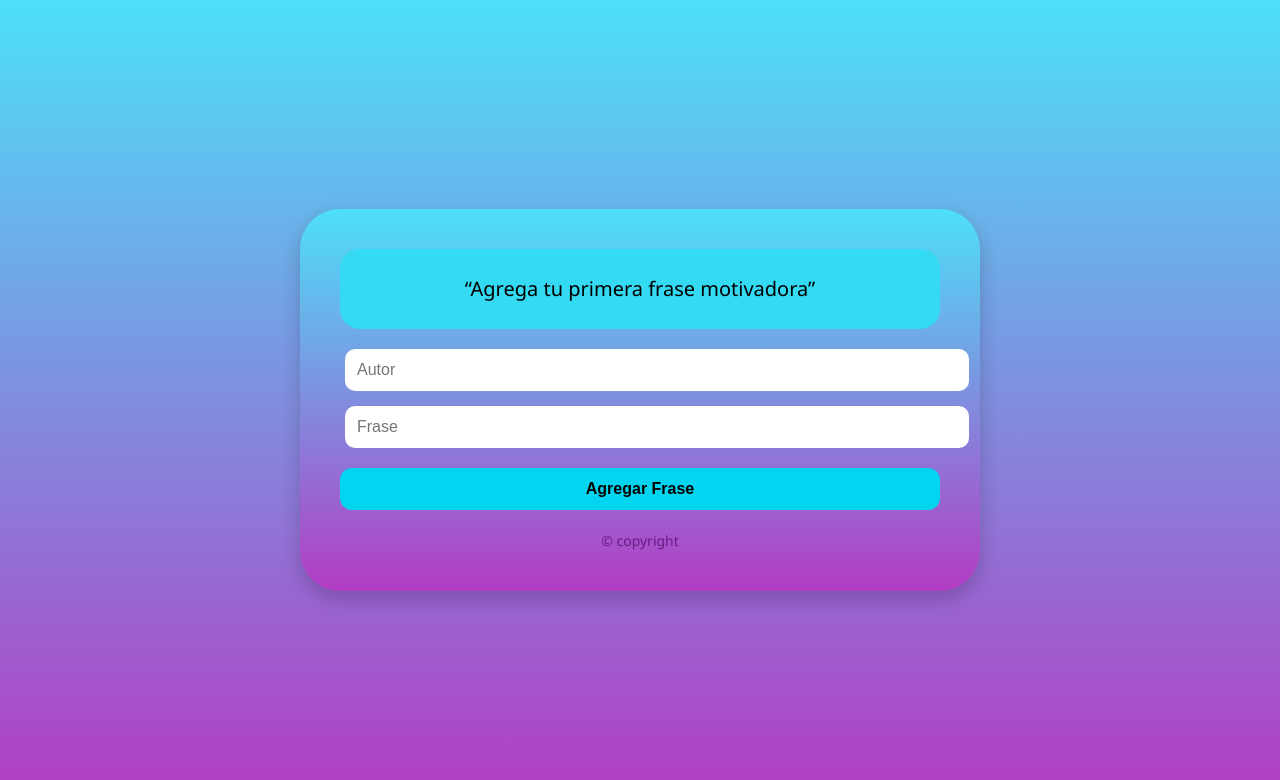
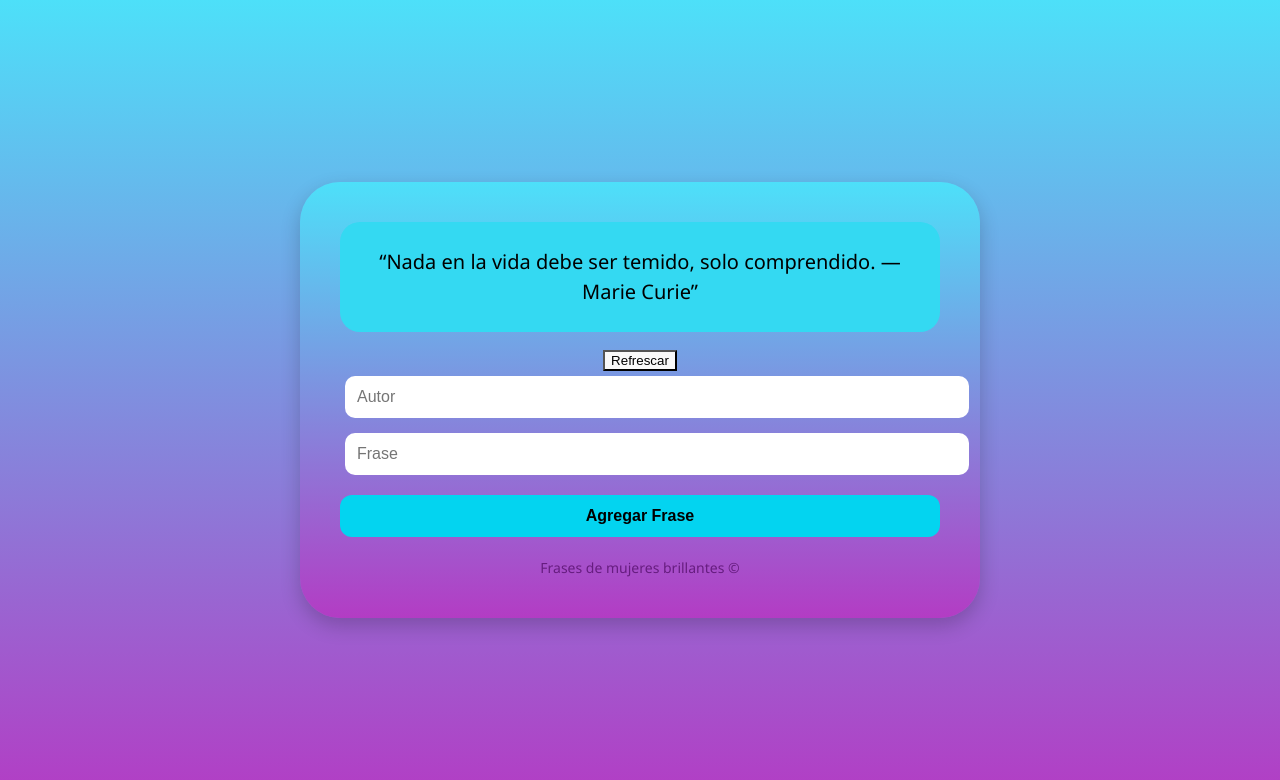
Before and after one commit to sofiatoroviafara01/empowering-phrases, a React (Vite) app: page / in a window 1280 px wide. Shown: the top 780 px of the page. Built offline with nearby package versions, Linux system fonts and the light colour scheme.

Commit message:
añadimos frases predeterminadas

```diff
--- a/src/components/Form/Form.jsx
+++ b/src/components/Form/Form.jsx
@@ -1,11 +1,38 @@
-import { useState } from "react";
+import { useState, useEffect } from "react";
 import "./form.css";
 
 function MotivationalPhrases() {
+  const defaultPhrases = [
+    "Nada en la vida debe ser temido, solo comprendido. — Marie Curie",
+    "El conocimiento es poder. — Frances Wright",
+    "No puedes esperar a tener una vida sencilla, crea una vida fuerte. — Eleanor Roosevelt",
+    "Las mujeres que cambian el mundo no esperan permiso. — Amelia Earhart",
+    "La innovación no es un lujo, es una necesidad para avanzar. — Ada Lovelace",
+    "Las oportunidades no pasan, las creas. — Coco Chanel",
+    "Sé valiente y actúa como si fuera imposible fallar. — Dorothy Sayers",
+    "Piensa como una reina. Una reina no tiene miedo de fracasar. — Oprah Winfrey",
+    "El futuro pertenece a quienes creen en la belleza de sus sueños. — Eleanor Roosevelt",
+    "Lo importante es no dejar de cuestionar. — Maria Mitchell",
+    "He aprendido que el coraje no es la ausencia de miedo, sino el triunfo sobre él. — Maya Angelou"
+  ];
+
   const [phrases, setPhrases] = useState([]);
   const [author, setAuthor] = useState("");
   const [phraseText, setPhraseText] = useState("");
   const [editingPhraseId, setEditingPhraseId] = useState(null);
+  const [defaultPhraseIndex, setDefaultPhraseIndex] = useState(0);
+  const [fadeClass, setFadeClass] = useState("fade-in");
+
+  useEffect(() => {
+    const storedPhrases = localStorage.getItem("phrases");
+    if (storedPhrases) {
+      setPhrases(JSON.parse(storedPhrases));
+    }
+  }, []);
+
+  useEffect(() => {
+    localStorage.setItem("phrases", JSON.stringify(phrases));
+  }, [phrases]);
 
   const handleEdit = (id) => {
     const phraseToEdit = phrases.find((phrase) => phrase.id === id);
@@ -61,14 +88,28 @@ function MotivationalPhrases() {
     setPhraseText("");
   };
 
+  const handleRefreshDefaultPhrase = () => {
+    setFadeClass("fade-out");
+    setTimeout(() => {
+      setDefaultPhraseIndex((prevIndex) => (prevIndex + 1) % defaultPhrases.length);
+      setFadeClass("fade-in");
+    }, 300);
+  };
+
+  const displayedPhrase =
+    phrases.length > 0
+      ? `“${phrases[Math.floor(Math.random() * phrases.length)].phrase}”`
+      : `“${defaultPhrases[defaultPhraseIndex]}”`;
 
   return (
     <div className="form-container">
-      <div className="form-quote">
-  {phrases.length > 0
-    ? `“${phrases[Math.floor(Math.random() * phrases.length)].phrase}”`
-    : '“Agrega tu primera frase motivadora”'}
-</div>
+      <div className={`form-quote ${fadeClass}`}>{displayedPhrase}</div>
+
+      {phrases.length === 0 && (
+        <button className="refresh-button" onClick={handleRefreshDefaultPhrase}>
+          Refrescar
+        </button>
+      )}
 
       <form onSubmit={handleSubmit}>
         <input
@@ -93,7 +134,10 @@ function MotivationalPhrases() {
         {phrases.map((item) => (
           <li key={item.id}>
             <strong>{item.author}:</strong> "{item.phrase}"
-            <button className="form-edit-btn" onClick={() => handleEdit(item.id)}>
+            <button
+              className="form-edit-btn"
+              onClick={() => handleEdit(item.id)}
+            >
               Editar
             </button>
             <button
@@ -105,7 +149,7 @@ function MotivationalPhrases() {
           </li>
         ))}
       </ul>
-      <div className="form-footer">© copyright</div>
+      <div className="form-footer">Frases de mujeres brillantes ©</div>
     </div>
   );
 }
```
Lines whose indentation alone changed are shown as unchanged.
